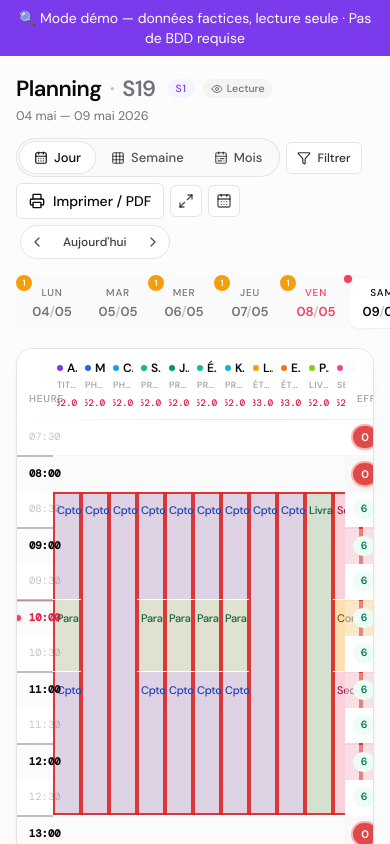
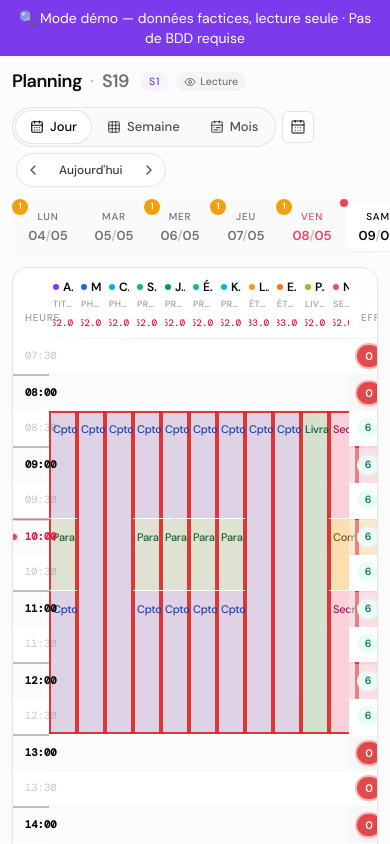
Before and after one commit to LEROTHcreate/Pharmapinvertagenda, a Next.js app: page /demo in a window 390 px wide. Shown: the top 844 px of the page. Built offline with nearby package versions, Linux system fonts and the light colour scheme.

Commit message:
fix: ESLint config + remove unused EmployeeStatus import

```diff
--- a/src/components/planning/PlanningView.tsx
+++ b/src/components/planning/PlanningView.tsx
@@ -1417,18 +1417,20 @@ export function PlanningView({
   const effectiveCanEdit = isAdmin && !adminLocked;
 
   return (
-    <div className="p-4 md:p-6 space-y-4 relative">
+    <div className="p-3 md:p-6 space-y-3 md:space-y-4 relative">
       {/* En-tête : titre + navigation, design Apple épuré */}
       <div className="flex flex-col sm:flex-row sm:items-end sm:justify-between gap-3">
         <div>
           <div className="flex items-center gap-2 flex-wrap">
-            <h1 className="text-[22px] md:text-[26px] font-semibold tracking-tight text-foreground">
+            {/* Sur mobile : titre compact ("Planning · S19") en 18px,
+                sur desktop : version complète 26px */}
+            <h1 className="text-[18px] md:text-[26px] font-semibold tracking-tight text-foreground">
               Planning
             </h1>
-            <span className="text-[22px] md:text-[26px] font-semibold tracking-tight text-muted-foreground/40">
+            <span className="text-[18px] md:text-[26px] font-semibold tracking-tight text-muted-foreground/40">
               ·
             </span>
-            <span className="text-[22px] md:text-[26px] font-semibold tracking-tight text-muted-foreground">
+            <span className="text-[18px] md:text-[26px] font-semibold tracking-tight text-muted-foreground">
               S{weekNumber}
             </span>
             <span className="ml-1 text-[10.5px] uppercase tracking-[0.08em] font-medium text-violet-600 bg-violet-50 px-2 py-0.5 rounded-full">
@@ -1453,7 +1455,10 @@ export function PlanningView({
               </span>
             )}
           </div>
-          <p className="text-[12.5px] text-muted-foreground mt-0.5 tabular-nums">
+          {/* Date "04 mai — 09 mai 2026" : redondante sur mobile avec le
+              day picker juste en dessous → cachée. Garde sur desktop pour
+              donner le contexte semaine sans avoir à scanner les onglets. */}
+          <p className="hidden md:block text-[12.5px] text-muted-foreground mt-0.5 tabular-nums">
             {days[0].toLocaleDateString("fr-FR", { day: "2-digit", month: "long" })}
             {" "}—{" "}
             {days[5].toLocaleDateString("fr-FR", { day: "2-digit", month: "long", year: "numeric" })}
@@ -1461,6 +1466,15 @@ export function PlanningView({
         </div>
         <div className="flex items-center gap-1.5 flex-wrap no-print">
           <ViewModeSelector current="day" weekStart={weekStart} />
+          {/* Boutons "outils admin" cachés sur mobile pour libérer l'espace
+              et focus sur l'agenda — accessibles depuis desktop ou via les
+              pages dédiées (/gabarits pour les templates).
+              Restent visibles sur mobile : verrou admin (anti-tap accidentel),
+              DatePicker et nav semaine (essentiels). */}
+          {/* Outils admin desktop-only — wrappés dans un container invisible
+              sur mobile pour libérer l'espace haut d'écran. Restent
+              accessibles côté desktop ou via les pages dédiées. */}
+          <div className="hidden md:contents">
             {isAdmin && (
               <ApplyTemplateButton
                 weekStart={weekStart}
@@ -1488,8 +1502,10 @@ export function PlanningView({
                 <Maximize2 className="h-4 w-4" />
               )}
             </button>
+          </div>
           {/* Verrou admin — bascule lecture seule pour éviter les modifs
-              accidentelles sur tactile. Préférence persistée en localStorage. */}
+              accidentelles sur tactile. Préférence persistée en localStorage.
+              GARDÉ sur mobile car c'est exactement le bon contexte d'usage. */}
           {isAdmin && (
             <button
               onClick={toggleAdminLock}
@@ -1514,9 +1530,7 @@ export function PlanningView({
               )}
             </button>
           )}
-          {/* Date picker — clique sur l'icône calendrier pour choisir
-              n'importe quelle date. Le natif `<input type="date">` ouvre
-              le calendrier OS (Mac, iOS, Android, Windows) au clic. */}
+          {/* Date picker + nav semaine — gardés sur mobile, essentiels */}
           <DatePickerButton selectedDate={selectedDay} onPick={goToDate} />
           <div className="inline-flex items-center rounded-full border border-border bg-card p-0.5 ml-1">
             <button
```
Lines whose indentation alone changed are shown as unchanged.
